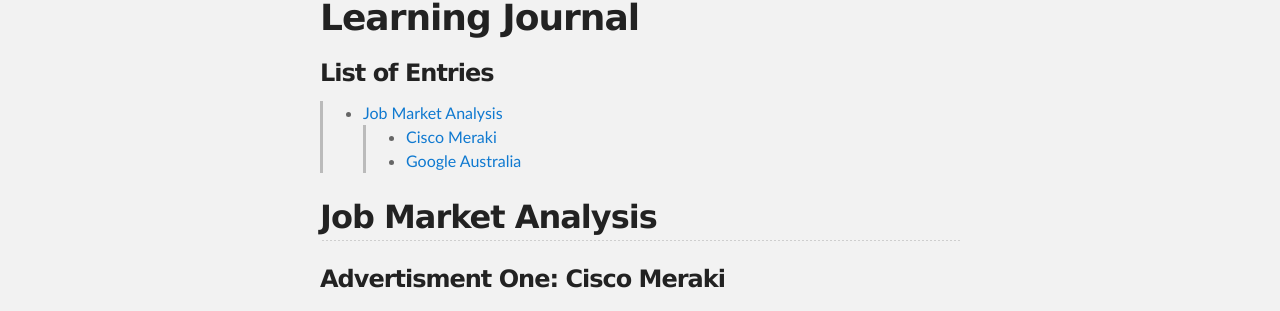
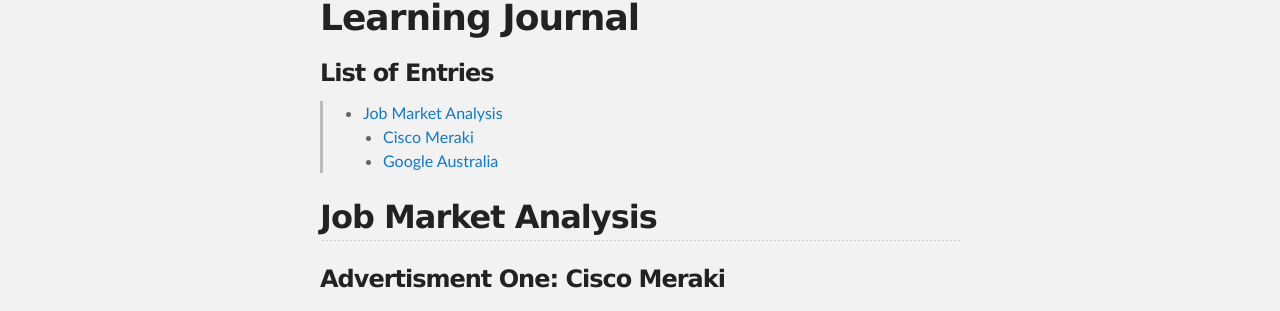
Before and after one commit to 13197963/13197963.github.io, a Jekyll site: the page built from learnJournal.md, in a window 1280 px wide. Shown: the part 293-604 px from the top of the page. Built offline with Jekyll 4.4.1, drawn with Linux system fonts in a browser that asks for light colours; our own code applies the rules of GitHub Pages for plain Markdown files.

```diff
--- a/learnJournal.md
+++ b/learnJournal.md
@@ -5,8 +5,8 @@ layout: default
 
 ### List of Entries
 >- [Job Market Analysis](./learnJournal.md#job-market-analysis)
-    >- [Cisco Meraki](./learnJournal.md#advertisment-one-cisco-meraki)
-    >- [Google Australia](./learnJournal.md#advertisment-two-google-australia)
+    - [Cisco Meraki](./learnJournal.md#advertisment-one-cisco-meraki)
+    - [Google Australia](./learnJournal.md#advertisment-two-google-australia)
 
 
 
```
